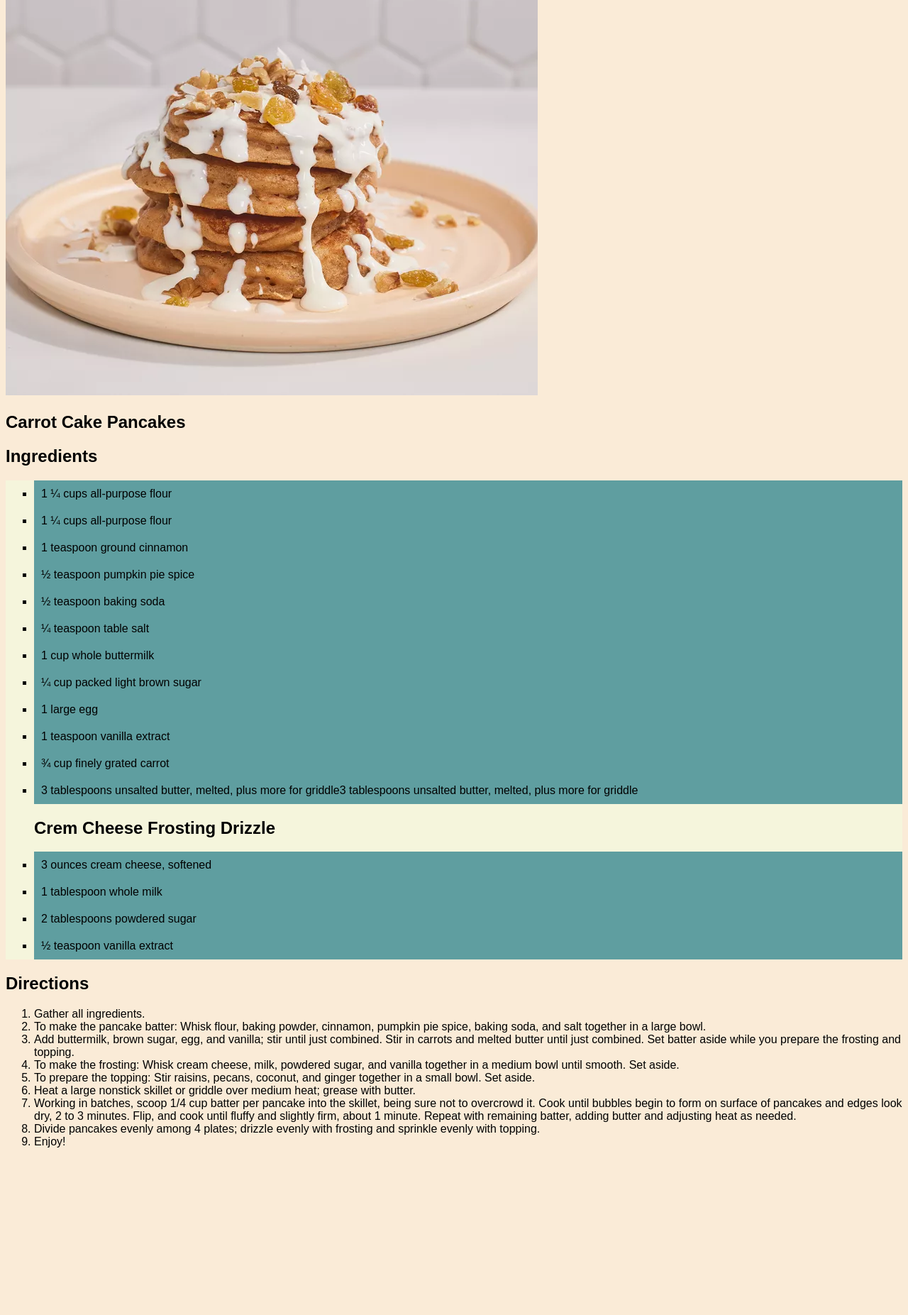
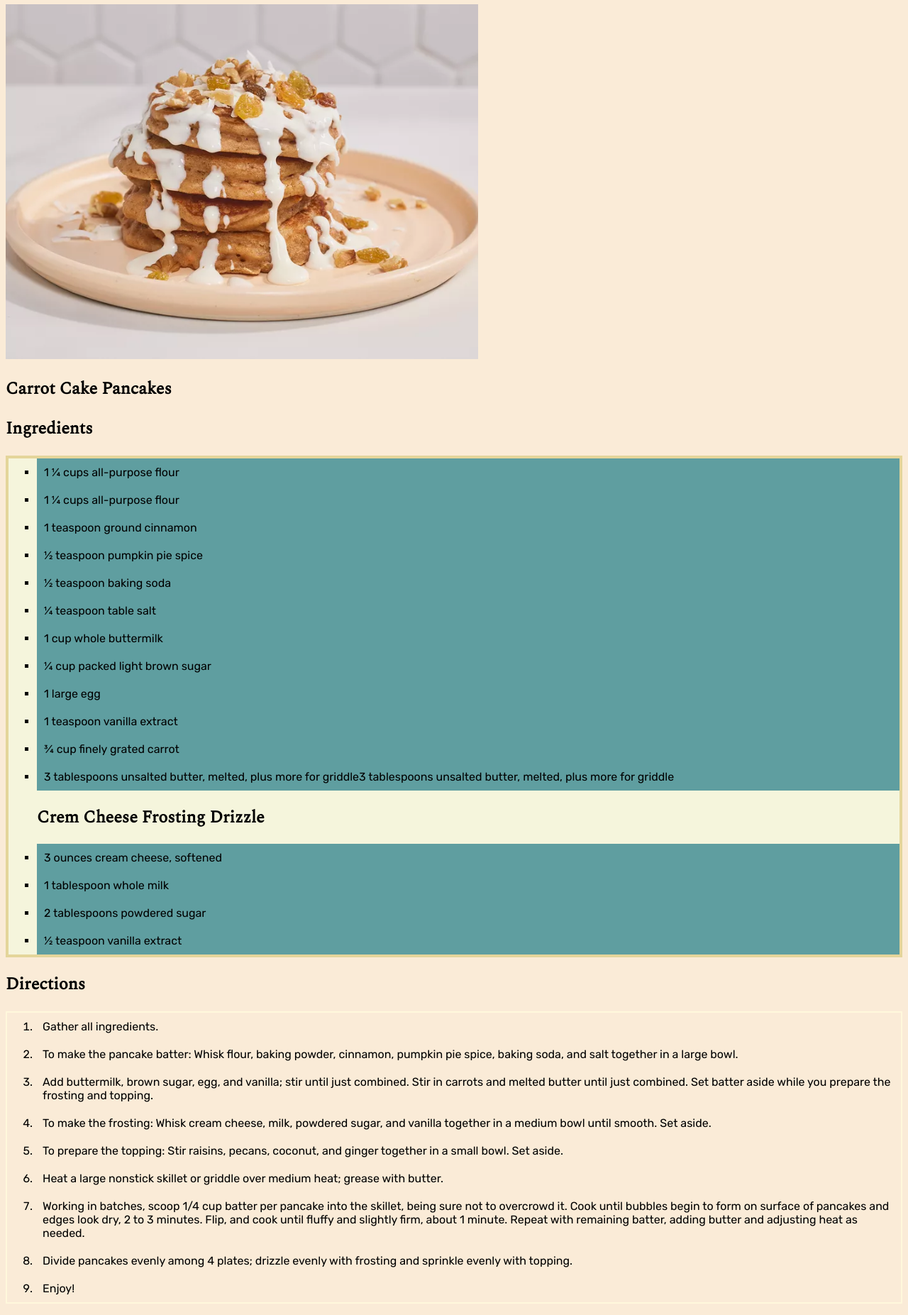
Before and after one commit to pkrzysiekk/odin-recipes, a plain HTML site: page recipes/carrot-pancakes.html in a window 1280 px wide. Shown: the part 86-1939 px from the top of the page at 71% size. Before the commit the page ends 1720 px from the top, so only its background shows below. Drawn offline with nearby package versions, Linux system fonts and the light colour scheme.

Commit message:
Add proper styling for lists and google font

```diff
--- a/css/style.css
+++ b/css/style.css
@@ -1,14 +1,38 @@
+@import url('https://fonts.googleapis.com/css?family=Spectral|Rubik');
+*{
+
+
+}
+
+
 body{
-    font-family: Arial, Helvetica, sans-serif;
+    font-family: Rubik,Arial, Helvetica, sans-serif;
     background-color: antiquewhite;
 }
+h1,h2,h3{
+    font-family: Spectral, serif;
 
+
+
+}
+.title{
+    color: darkorange;
+}
 ul{
     list-style-type: square;
     background-color: beige ;
+    border: 4px rgb(228, 213, 154) solid;
 }
 ul li{
     background-color: cadetblue;
+    padding: 10px;
+
+}
+
+ol{
+    border: 2px cornsilk solid;
+}
+ol li{
     padding: 10px;
 }
 a:link{
@@ -20,3 +44,8 @@ a:visited{
 a:hover{
     color:aquamarine
 }
+
+img{
+    height: 500px;
+    width: auto;
+}
```
Also changed, not shown: index.html (+3 -2 lines), recipes/pierogi.html (+0 -2 lines).
